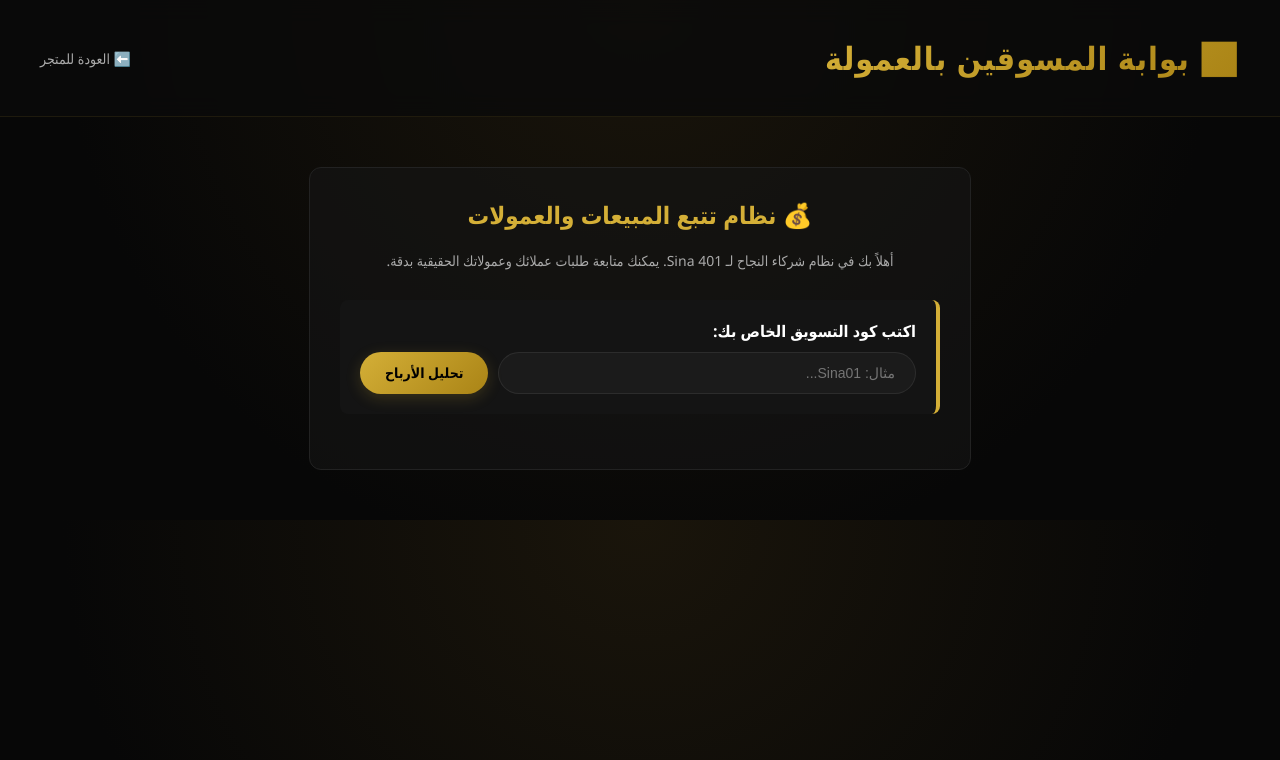
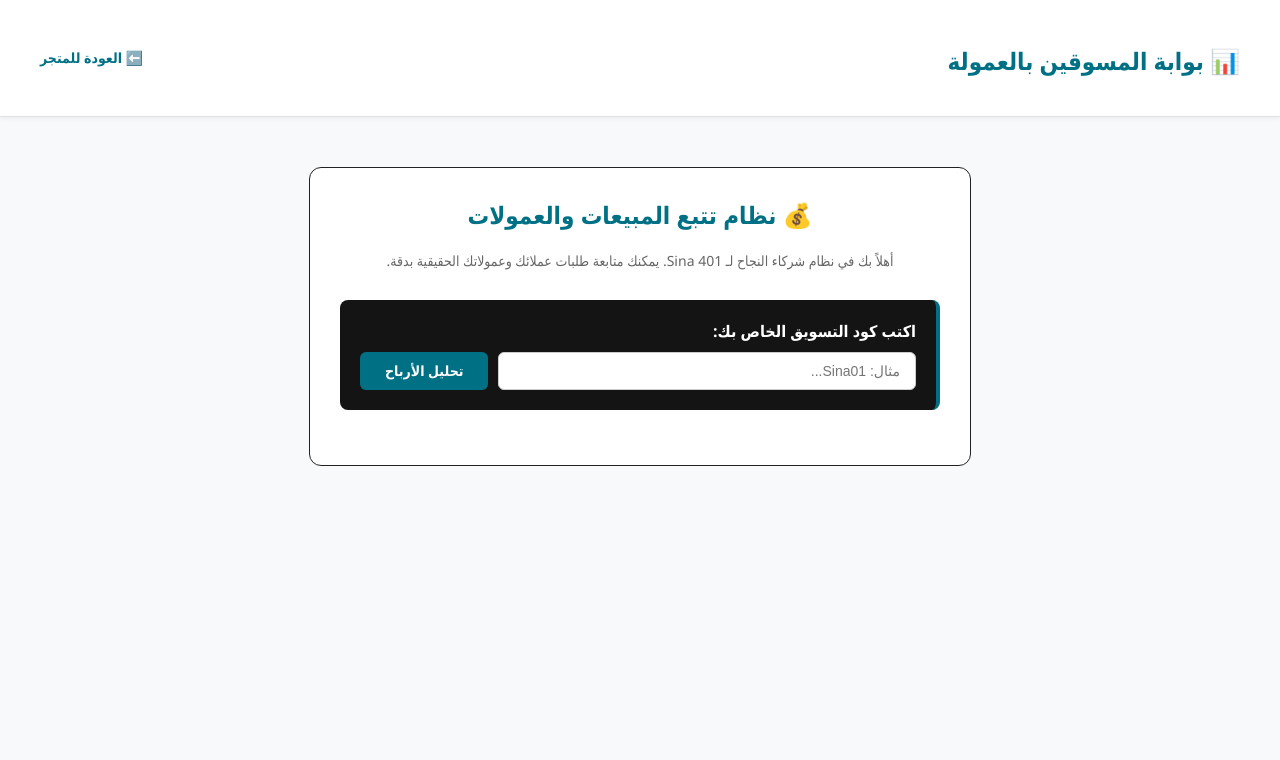
Before and after one commit to mosebh99/sina.401, a Flask app: page /marketers.html in a window 1280 px wide. Shown: the top 760 px of the page. Run offline with Flask 3, Linux system fonts and the light colour scheme; some libraries are stand-ins or nearby versions.

Commit message:
Update style.css

```diff
--- a/static/css/style.css
+++ b/static/css/style.css
@@ -1,38 +1,35 @@
 /* ==========================================================================
-   🎨 المتغيرات الأساسية والهوية البصرية المتكاملة (Sina 401 Theme)
+   🎨 الهوية البصرية النظيفة والفاتحة لمتجر Sina 401
    ========================================================================== */
 :root {
-    --primary: #d4af37; /* الذهبي الملكي الأصلي */
-    --primary-gradient: linear-gradient(135deg, #d4af37 0%, #aa8416 100%);
-    --primary-hover: #f3e5ab; /* الذهبي الفاتح عند التمرير */
-    --bg: #070707; /* الخلفية الداكنة العميقة */
-    --card-bg: rgba(20, 20, 20, 0.65); /* خلفية الكروت الزجاجية */
-    --card-border: rgba(212, 175, 55, 0.15); /* حدود الكروت الذهبية الخفيفة */
-    --text: #ffffff;
-    --text-muted: #aaaaaa;
-    --success: #22c55e;
-    --danger: #ef4444;
-    --transition: all 0.4s cubic-bezier(0.16, 1, 0.3, 1);
+    --primary: #007185; /* لون مريح واحترافي مستوحى من المتاجر العالمية */
+    --primary-hover: #005f73;
+    --bg: #f8f9fa; /* خلفية فاتحة ومريحة جداً للعين */
+    --card-bg: #ffffff; /* كروت بيضاء نقية للمنتجات */
+    --card-border: #e0e0e0;
+    --text: #333333; /* نصوص داكنة وواضحة للقراءة */
+    --text-muted: #666666;
+    --success: #2ea85c;
+    --danger: #d93838;
+    --transition: all 0.3s ease;
 }
 
 /* ==========================================================================
-   🌐 الإعدادات العامة للموقع والخطوط
+   🌐 الإعدادات العامة للموقع
    ========================================================================== */
 body {
     font-family: 'Segoe UI', Tahoma, Geneva, Verdana, sans-serif;
     background-color: var(--bg);
-    background-image: radial-gradient(circle at 50% 0%, #1a150b 0%, #070707 70%);
     color: var(--text);
     margin: 0;
     padding: 0;
     box-sizing: border-box;
-    overflow-x: hidden;
+    direction: rtl;
 }
 
 header {
-    background: rgba(10, 10, 10, 0.8);
-    backdrop-filter: blur(12px);
-    border-bottom: 1px solid rgba(212, 175, 55, 0.1);
+    background: #ffffff;
+    border-bottom: 1px solid var(--card-border);
     padding: 15px 40px;
     display: flex;
     justify-content: space-between;
@@ -40,39 +37,37 @@ header {
     position: sticky;
     top: 0;
     z-index: 999;
+    box-shadow: 0 2px 5px rgba(0,0,0,0.05);
 }
 
 header h1 a {
     color: var(--primary);
     text-decoration: none;
-    font-weight: 800;
-    letter-spacing: 1px;
-    background: var(--primary-gradient);
-    -webkit-background-clip: text;
-    -webkit-text-fill-color: transparent;
+    font-weight: bold;
+    font-size: 24px;
+}
+
+.nav-links {
+    color: var(--text-muted);
+    font-size: 14px;
+    font-weight: bold;
 }
 
 .nav-links a {
-    color: var(--text-muted);
+    color: var(--primary);
     text-decoration: none;
-    margin-right: 20px;
-    font-size: 14px;
-    transition: var(--transition);
-}
-
-.nav-links a:hover {
-    color: var(--primary);
+    margin-right: 15px;
 }
 
 /* ==========================================================================
    🔍 حقول الإدخال والـ Inputs
    ========================================================================== */
 .search-input {
-    background: rgba(255, 255, 255, 0.03);
-    border: 1px solid rgba(255, 255, 255, 0.08);
-    color: #fff;
-    padding: 12px 20px;
-    border-radius: 25px;
+    background: #ffffff;
+    border: 1px solid #cccccc;
+    color: var(--text);
+    padding: 10px 15px;
+    border-radius: 6px;
     width: 100%;
     box-sizing: border-box;
     font-size: 14px;
@@ -82,42 +77,38 @@ header h1 a {
 
 .search-input:focus {
     border-color: var(--primary);
-    box-shadow: 0 0 12px rgba(212, 175, 55, 0.2);
-    background: rgba(255, 255, 255, 0.05);
+    box-shadow: 0 0 5px rgba(0, 113, 133, 0.3);
 }
 
 /* ==========================================================================
    🔘 الأزرار والروابط التفاعلية (Buttons)
    ========================================================================== */
 .btn-primary {
-    background: var(--primary-gradient);
-    color: #000;
+    background: var(--primary);
+    color: #ffffff;
     border: none;
-    padding: 12px 25px;
-    border-radius: 25px;
+    padding: 10px 20px;
+    border-radius: 6px;
     font-weight: bold;
     font-family: inherit;
     cursor: pointer;
     width: 100%;
-    margin-top: 15px;
+    margin-top: 10px;
     font-size: 14px;
     display: inline-flex;
     justify-content: center;
     align-items: center;
     gap: 8px;
     transition: var(--transition);
-    box-shadow: 0 4px 15px rgba(212, 175, 55, 0.2);
 }
 
 .btn-primary:hover {
-    transform: scale(1.02);
-    box-shadow: 0 6px 20px rgba(212, 175, 55, 0.4);
     background: var(--primary-hover);
-    color: #000;
+    transform: translateY(-1px);
 }
 
 /* ==========================================================================
-   💬 إضافة تايل وعناصر زر الواتساب العائم الذكي للمستهلك
+   💬 زر الواتساب العائم الذكي
    ========================================================================== */
 .whatsapp-float {
     position: fixed;
@@ -131,27 +122,19 @@ header h1 a {
     display: flex;
     justify-content: center;
     align-items: center;
-    box-shadow: 0 4px 15px rgba(0, 0, 0, 0.4);
+    box-shadow: 0 4px 10px rgba(0, 0, 0, 0.15);
     z-index: 9999;
     text-decoration: none;
     transition: var(--transition);
 }
 
 .whatsapp-float:hover {
-    transform: scale(1.1);
-    box-shadow: 0 6px 20px rgba(37, 211, 102, 0.6);
+    transform: scale(1.05);
 }
 
-/* استجابة التصميم وشاشات العرض للهواتف والموبايل */
+/* استجابة الشاشات للموبايل */
 @media (max-width: 768px) {
-    header {
-        padding: 15px 20px;
-    }
-    header h1 {
-        font-size: 18px;
-    }
-    .nav-links a {
-        font-size: 12px;
-        margin-right: 10px;
-    }
+    header { padding: 15px 20px; }
+    header h1 { font-size: 20px; }
+    .nav-links a { font-size: 13px; }
 }
```
